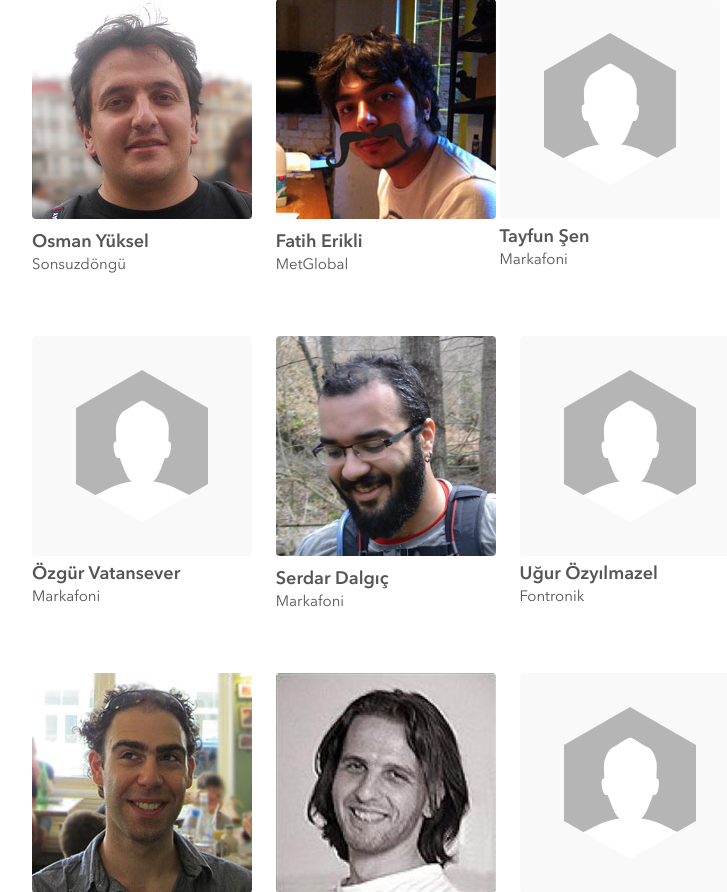
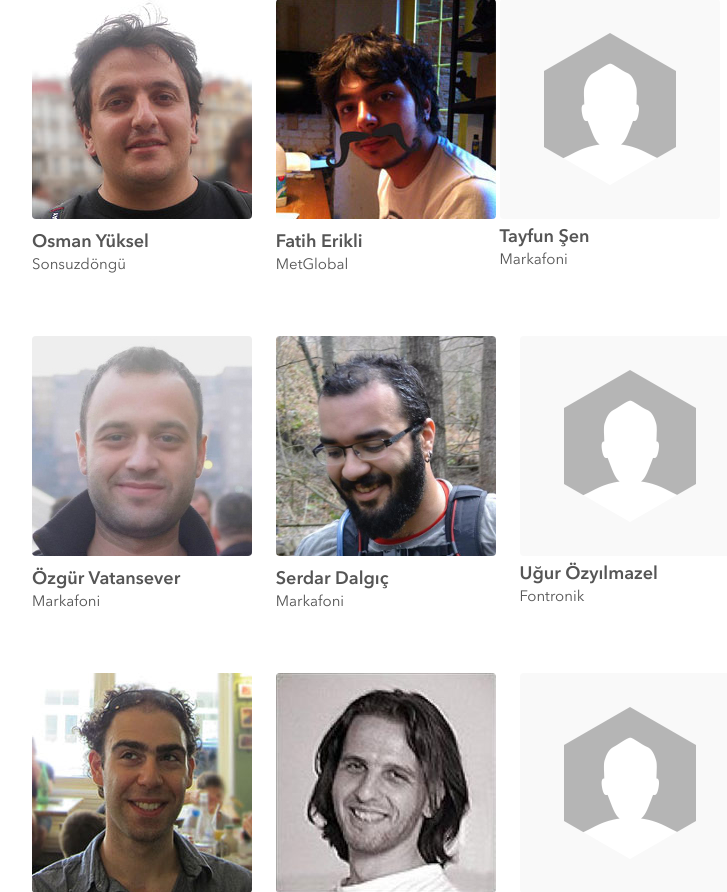
Before and after one commit to anuragbhalla/website, a Python web app: template templates/layout.html in a window 1280 px wide. Shown: the part 3525-4417 px from the top of the page, without its empty margins (138-865 px from the left). Run offline with Jinja, Linux system fonts and the light colour scheme; the template is opened without the code that fills it, so the values that code supplies are empty; some libraries are stand-ins or nearby versions.

Commit message:
Ozgur Vatansever's avatar added

```diff
--- a/templates/layout.html
+++ b/templates/layout.html
@@ -207,7 +207,7 @@
                     </ul>
                 </li>
                 <li>
-                    <div class="default-picture">Fotoğraf Yok</div>
+                    <img src="/static/img/speakers/ozgur_vatansever.jpg" height="220" width="220" alt="">
                     <h2>Özgür Vatansever</h2>
                     <h3>Markafoni</h3>
                     <ul class="links">
```
Also changed, not shown: static/img/speakers/ozgur_vatansever.jpg (added).
